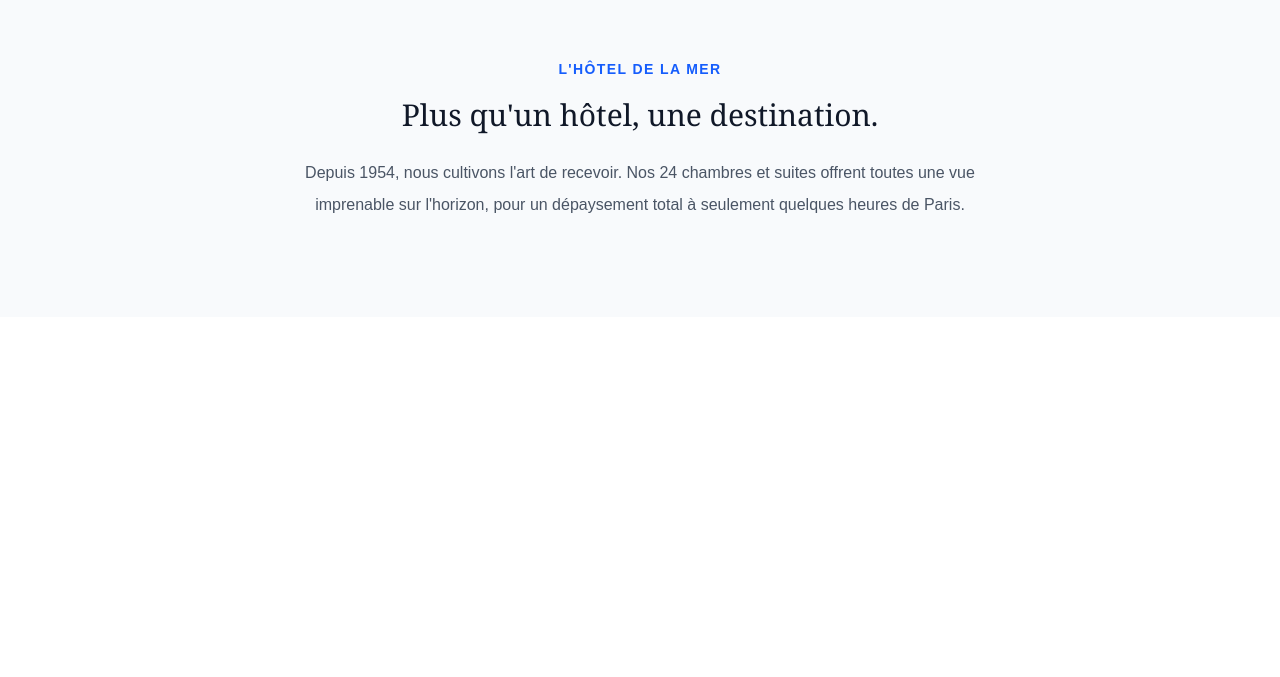
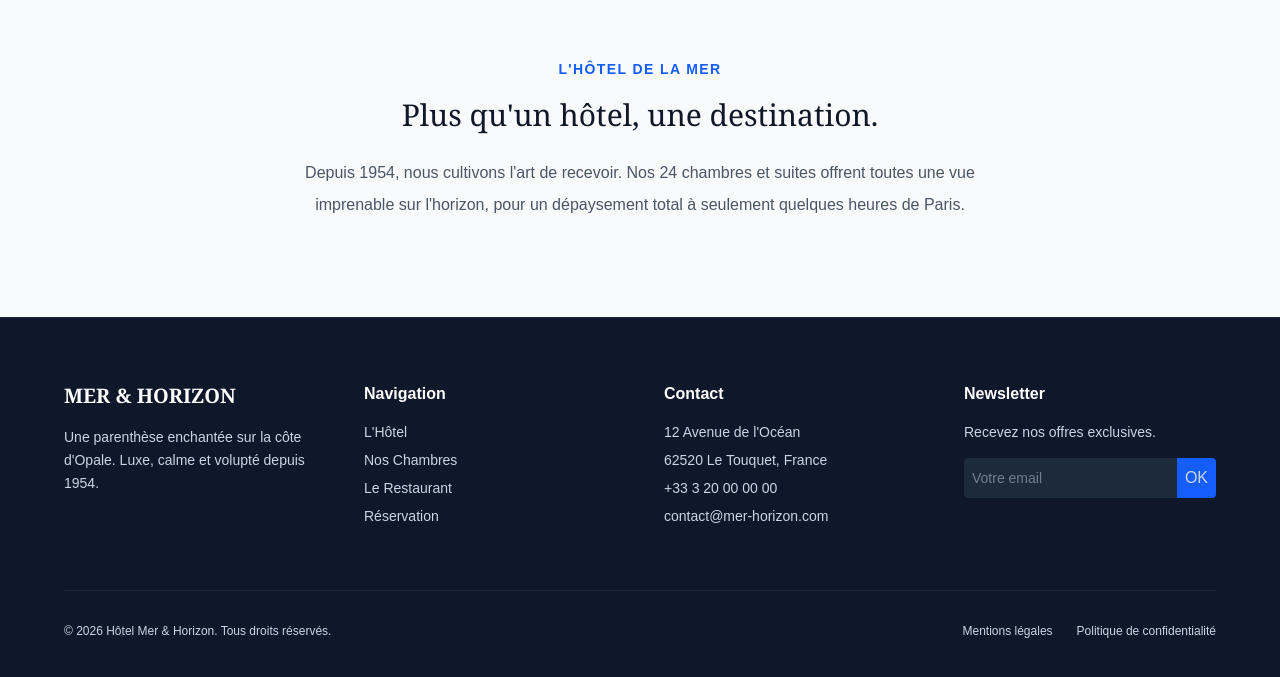
Before and after one commit to BarruelJ/Site-vitrine-h-telier-Next.js-Tailwind-CSS, a Next.js app: page / in a window 1280 px wide. Shown: the part 1031-1708 px from the top of the page. Before the commit the page ends 1348 px from the top, so only its background shows below. Built offline with nearby package versions, Linux system fonts and the light colour scheme.

Commit message:
Ajout Footer.js + MAJ layout

```diff
--- a/src/app/layout.js
+++ b/src/app/layout.js
@@ -1,5 +1,6 @@
 import "./globals.css";
 import Navbar from '@/components/Navbar';
+import Footer from '@/components/Footer';
 
 export const metadata = {
   title: "Hôtel de la Mer - Site Officiel",
@@ -12,6 +13,7 @@ export default function RootLayout({ children }) {
       <body>
         <Navbar /> {}
         {children}
+        <Footer />
       </body>
     </html>
   );
--- /dev/null
+++ b/src/components/Footer.js
@@ -0,0 +1,63 @@
+export default function Footer() {
+  return (
+    <footer className="bg-slate-900 text-slate-300 py-16 px-6 border-t border-slate-800">
+      <div className="max-w-6xl mx-auto grid grid-cols-1 md:grid-cols-4 gap-12">
+
+        {/* Brand */}
+        <div className="col-span-1 md:col-span-1">
+          <h3 className="text-white font-serif font-bold text-xl mb-4">MER & HORIZON</h3>
+          <p className="text-sm leading-relaxed">
+            Une parenthèse enchantée sur la côte d'Opale. Luxe, calme et volupté depuis 1954.
+          </p>
+        </div>
+
+        {/* Liens */}
+        <div>
+          <h4 className="text-white font-bold mb-4">Navigation</h4>
+          <ul className="space-y-2 text-sm">
+            <li><a href="#" className="hover:text-white transition">L'Hôtel</a></li>
+            <li><a href="#" className="hover:text-white transition">Nos Chambres</a></li>
+            <li><a href="#" className="hover:text-white transition">Le Restaurant</a></li>
+            <li><a href="#" className="hover:text-white transition">Réservation</a></li>
+          </ul>
+        </div>
+
+        {/* Contact */}
+        <div>
+          <h4 className="text-white font-bold mb-4">Contact</h4>
+          <ul className="space-y-2 text-sm">
+            <li>12 Avenue de l'Océan</li>
+            <li>62520 Le Touquet, France</li>
+            <li>+33 3 20 00 00 00</li>
+            <li>contact@mer-horizon.com</li>
+          </ul>
+        </div>
+
+        {/* Newsletter */}
+        <div>
+          <h4 className="text-white font-bold mb-4">Newsletter</h4>
+          <p className="text-sm mb-4">Recevez nos offres exclusives.</p>
+          <div className="flex">
+            <input
+              type="email"
+              placeholder="Votre email"
+              className="bg-slate-800 border-none p-2 rounded-l text-sm w-full focus:ring-1 focus:ring-blue-500"
+            />
+            <button className="bg-blue-600 p-2 rounded-r hover:bg-blue-700 transition">
+              OK
+            </button>
+          </div>
+        </div>
+
+      </div>
+
+      <div className="max-w-6xl mx-auto mt-16 pt-8 border-t border-slate-800 text-xs flex flex-col md:flex-row justify-between gap-4">
+        <p>© 2026 Hôtel Mer & Horizon. Tous droits réservés.</p>
+        <div className="flex gap-6">
+          <a href="#" className="hover:text-white">Mentions légales</a>
+          <a href="#" className="hover:text-white">Politique de confidentialité</a>
+        </div>
+      </div>
+    </footer>
+  );
+}
```
